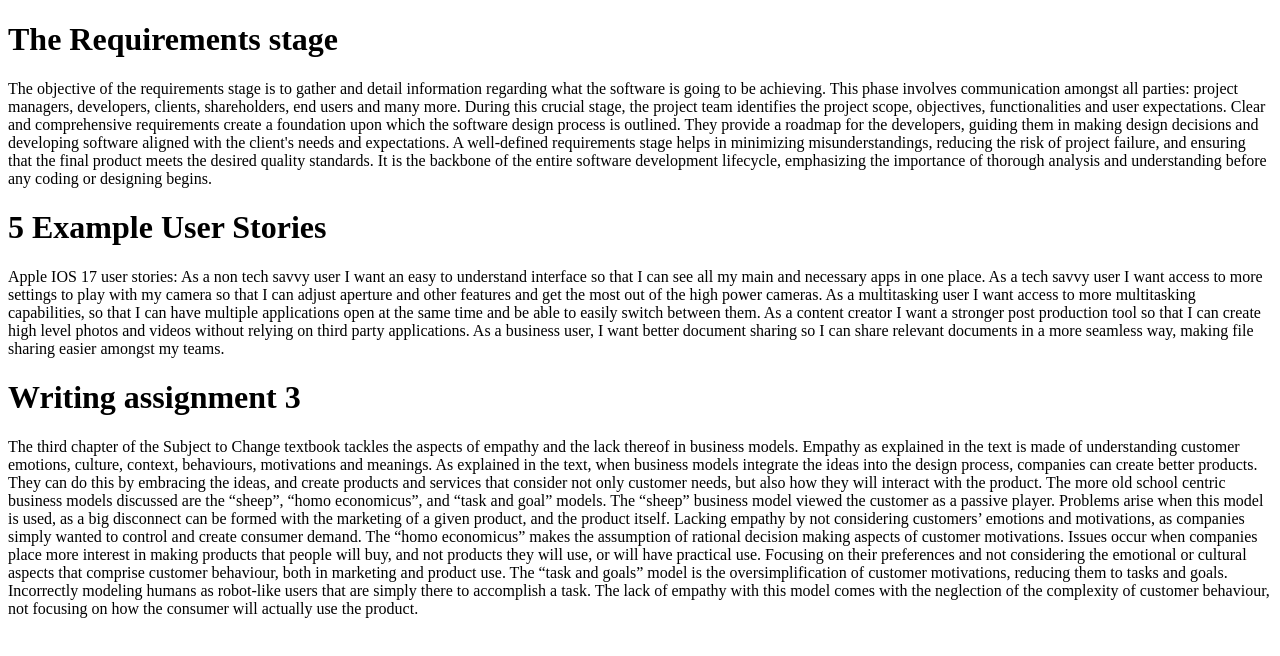
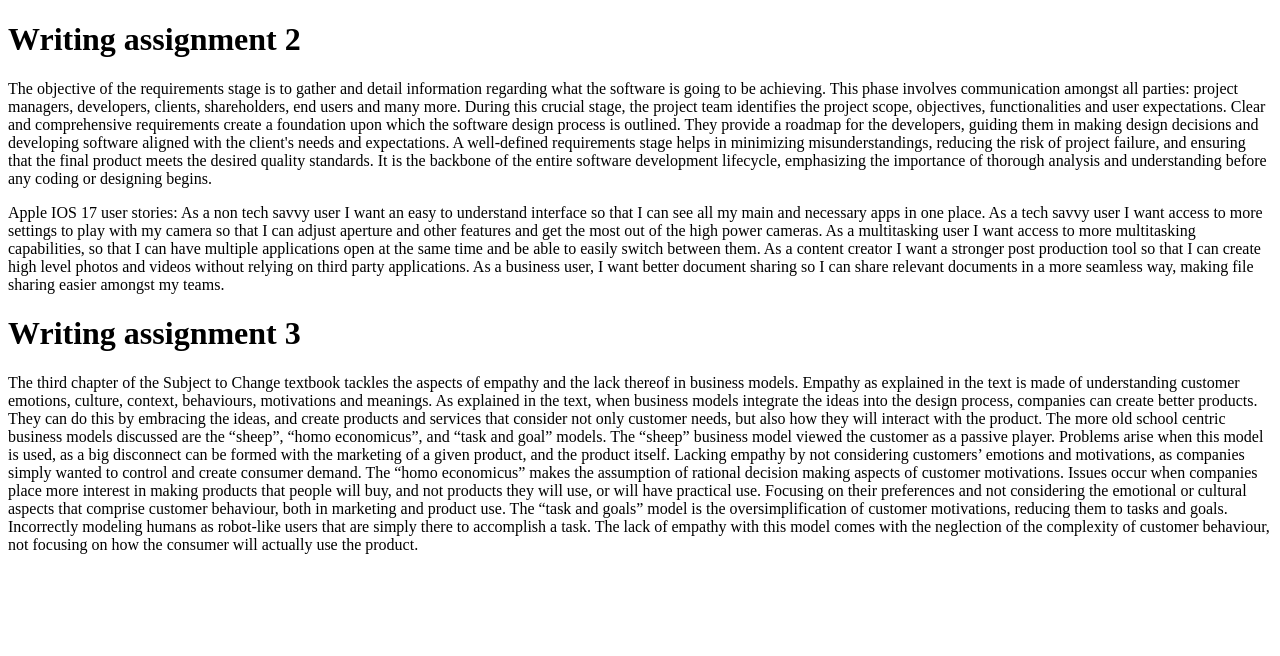
Before and after one commit to brady29/literate-sniffle, a plain HTML site: page index.html in a window 1280 px wide. Drawn offline with Linux system fonts and the light colour scheme.

Commit message:
Update index.html
added assignment 2

```diff
--- a/index.html
+++ b/index.html
@@ -7,7 +7,7 @@
 </head>
 
 <body>
-  <h1>The Requirements stage</h1>
+  <h1>Writing assignment 2</h1>
   <p>The objective of the requirements stage is to gather and detail information regarding what the software is going to be achieving.
     This phase involves communication amongst all parties: project managers, developers, clients, shareholders, end users and many more.
     During this crucial stage, the project team identifies the project scope, objectives, functionalities and user expectations.
@@ -17,7 +17,6 @@
     final product meets the desired quality standards. It is the backbone of the entire software development lifecycle, emphasizing the
     importance of thorough analysis and understanding before any coding or designing begins.</p>
 
-  <h1>5 Example User Stories</h1>
   <p>Apple IOS 17 user stories:
 As a non tech savvy user I want an easy to understand interface so that I can see all my main and necessary apps in one place.
 As a tech savvy user I want access to more settings to play with my camera so that I can adjust aperture and other features and get the most out of the high power cameras.
```
